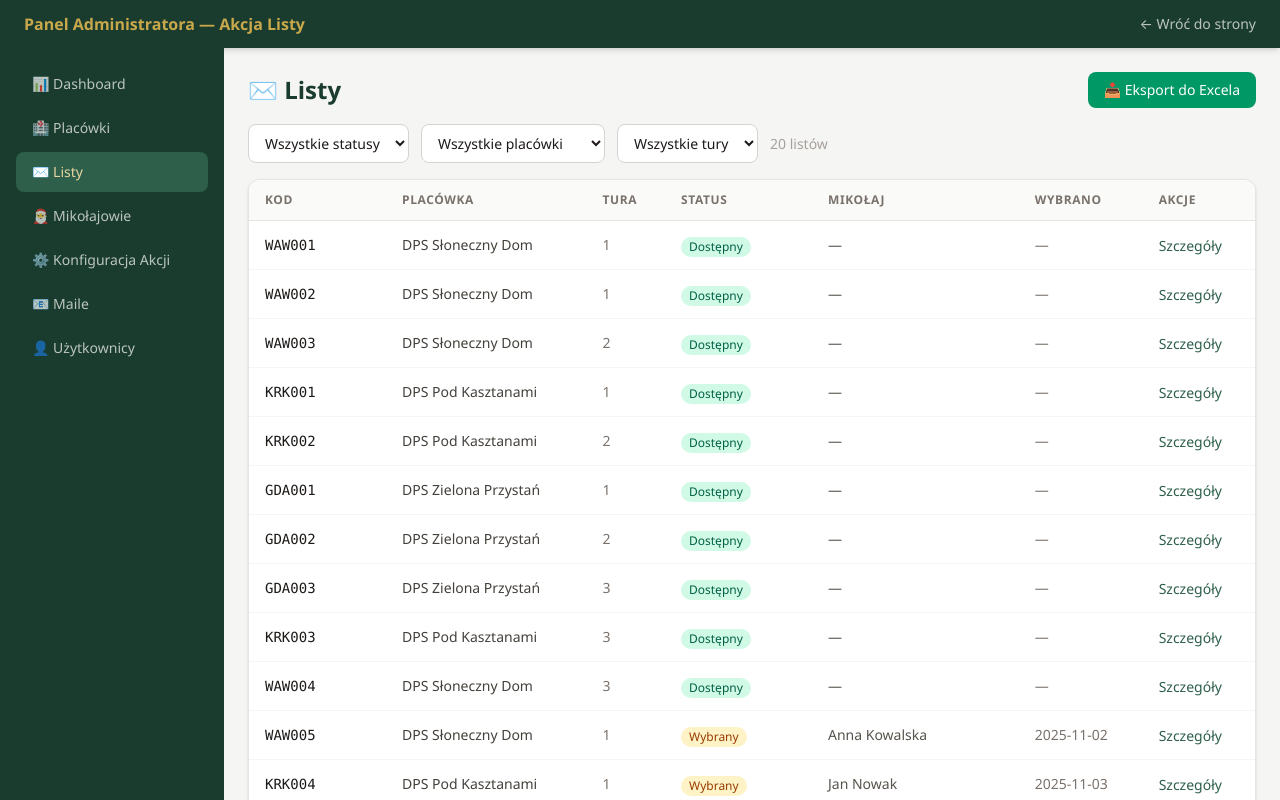
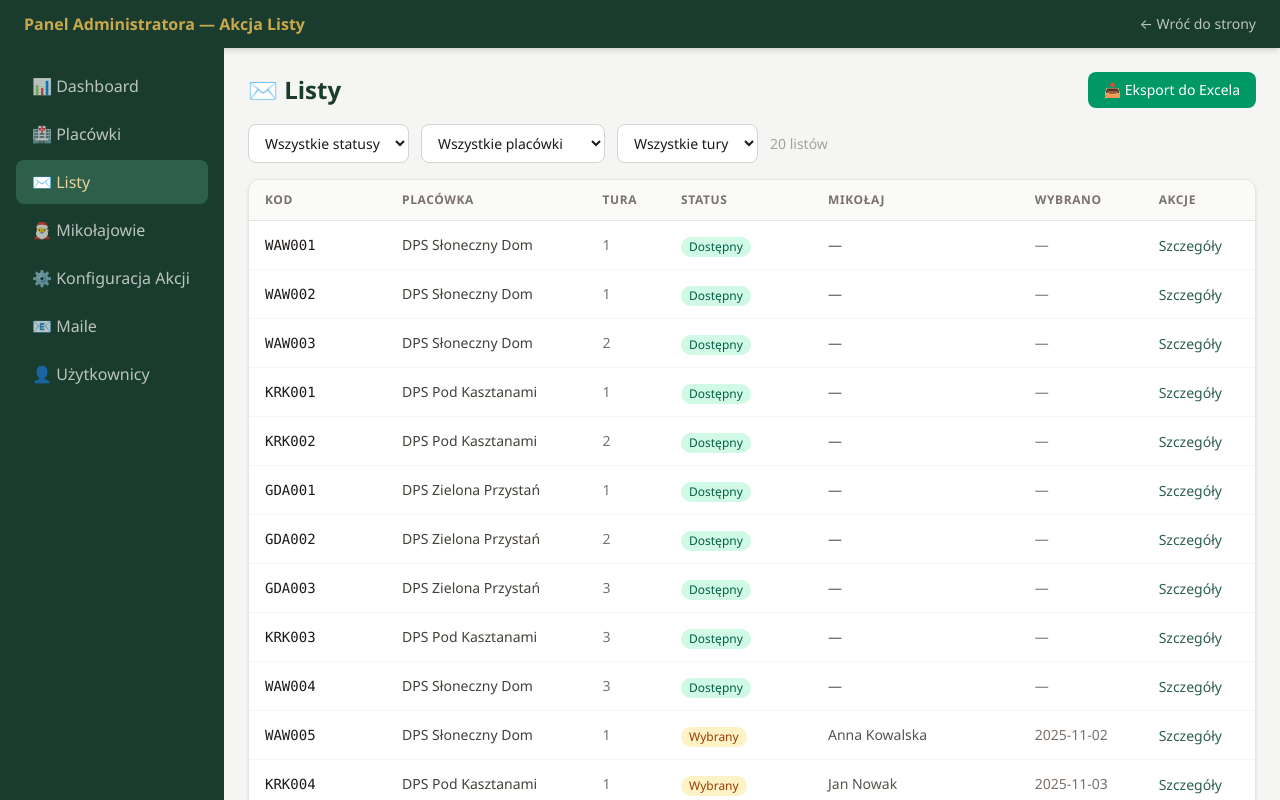
Before and after one commit to lookashek/santa-demo, a React (Vite) app in the folder akcja-listy/: page /admin/listy in a window 1280 px wide. Shown: the top 800 px of the page. Built offline with nearby package versions, Linux system fonts and the light colour scheme.

Commit message:
style: increase admin sidebar nav font size from sm to base
https://claude.ai/code/session_01RqtfS8HB5KdLokgngscmwK

```diff
--- a/akcja-listy/src/components/AdminLayout.tsx
+++ b/akcja-listy/src/components/AdminLayout.tsx
@@ -31,8 +31,8 @@ export default function AdminLayout() {
               end={item.end}
               className={({ isActive }) =>
                 isActive
-                  ? 'block bg-forest text-gold-light rounded-lg px-4 py-2.5 font-medium text-sm'
-                  : 'block text-white/70 hover:bg-forest hover:text-white rounded-lg px-4 py-2.5 transition-colors text-sm'
+                  ? 'block bg-forest text-gold-light rounded-lg px-4 py-2.5 font-medium text-base'
+                  : 'block text-white/70 hover:bg-forest hover:text-white rounded-lg px-4 py-2.5 transition-colors text-base'
               }
             >
               {item.label}
```
